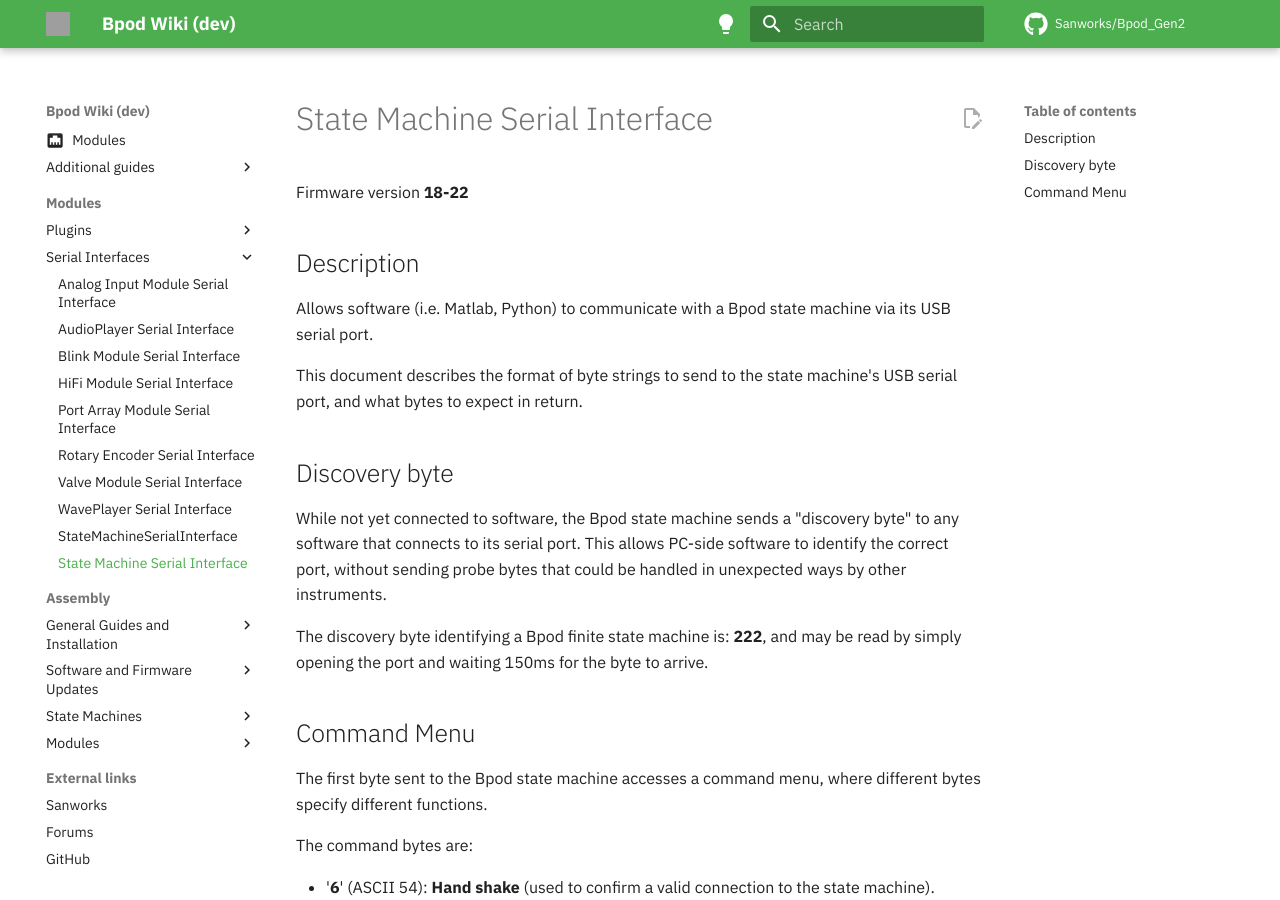
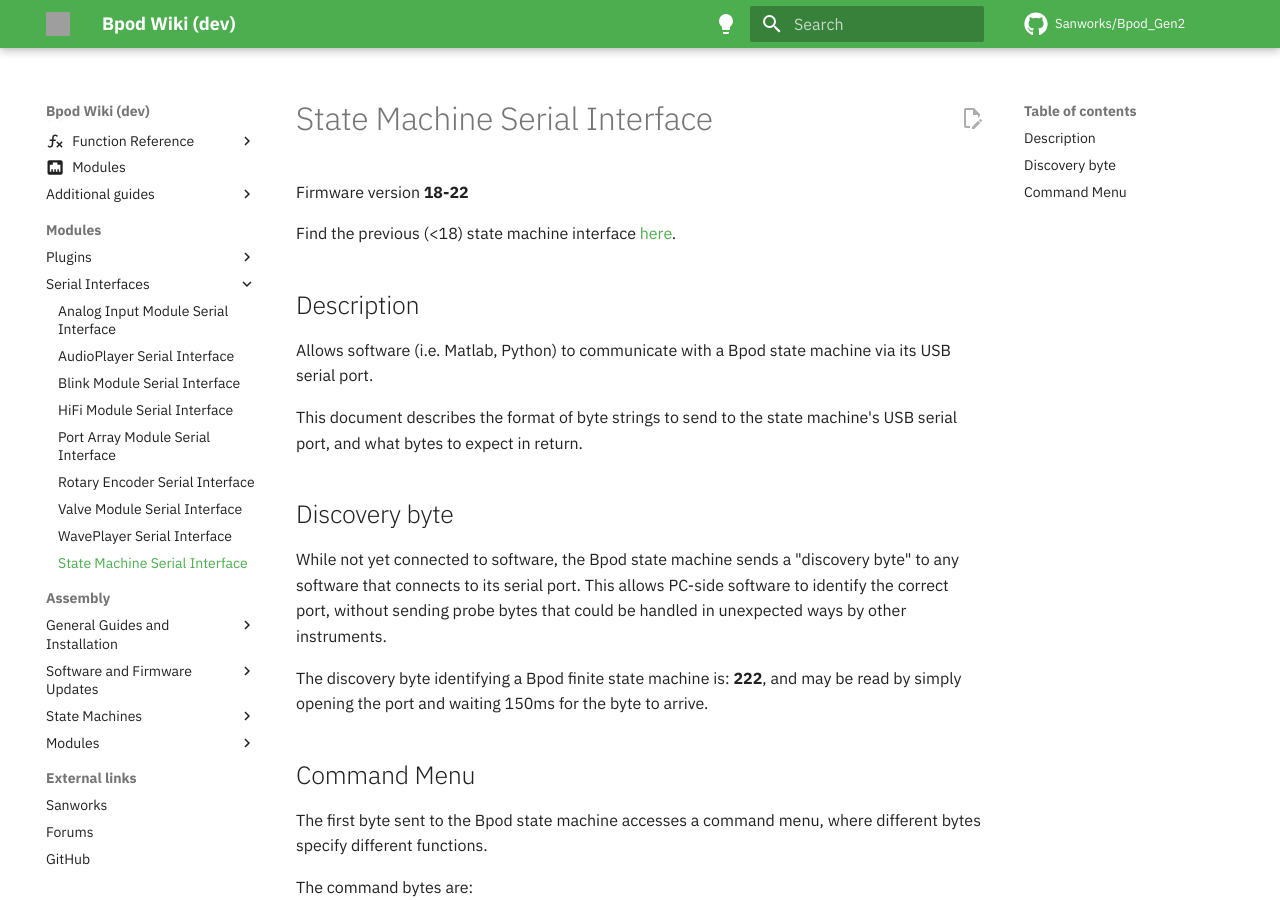
Before and after one commit to ogeesan/bpod-docs-testing, an MkDocs documentation site: the page built from docs/serial-interfaces/fsm-serial-interface-v18.md, in a window 1280 px wide and 900 px high. Built offline with MkDocs 1.6.1 and Material for MkDocs 9.7.7, drawn with Linux system fonts in a browser that asks for light colours; some web fonts are replaced; comment, search, counter and statistics services are not loaded; grey boxes are pictures that could not be loaded.

Commit message:
Remove old FSM serial interface from navigation

```diff
--- a/docs/serial-interfaces/fsm-serial-interface-v18.md
+++ b/docs/serial-interfaces/fsm-serial-interface-v18.md
@@ -1,6 +1,8 @@
 # State Machine Serial Interface
 
 Firmware version **18-22**
+
+Find the previous (<18) state machine interface [here](./fsm-serial-interface-v17.md).
 
 ## Description
 
--- a/mkdocs.yml
+++ b/mkdocs.yml
@@ -48,7 +48,7 @@
       - serial-interfaces/rotary-encoder-module-serial-interface.md
       - serial-interfaces/valve-module-serial-interface.md
       - serial-interfaces/waveplayer-serial-interface.md
-      - serial-interfaces/fsm-serial-interface-v17.md
+      # - serial-interfaces/fsm-serial-interface-v17.md
       - serial-interfaces/fsm-serial-interface-v18.md
   - Assembly:
     - General Guides and Installation:
@@ -95,6 +95,7 @@
   /install-and-update/samkd21mini-update.md
   /install-and-update/teensy3x-update.md
   /module-documentation/readme.md
+  /serial-interfaces/fsm-serial-interface-v17.md
 
 
 markdown_extensions:
```
Also changed, not shown: docs/serial-interfaces/fsm-serial-interface-v17.md (+1 -1 lines).
